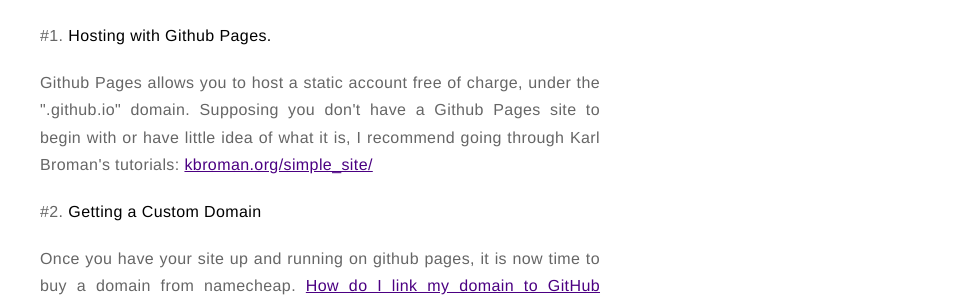
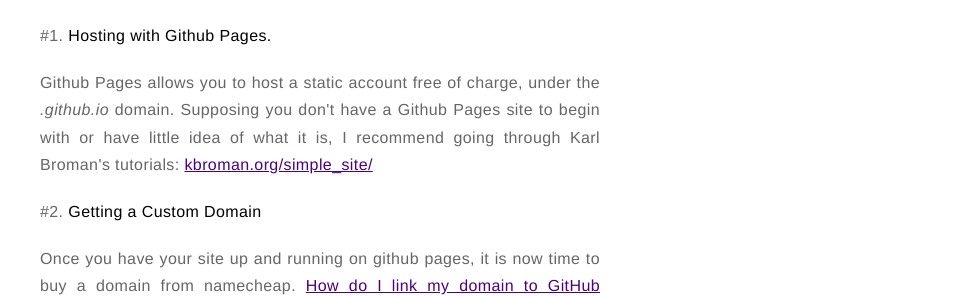
Before and after one commit to jpamata/jpamata.github.io, a Jekyll site: the page built from _posts/2017-10-05-Setting-Up-a-Personal-Site-with-Github-Pages.md, in a window 1280 px wide. Shown: the part 495-792 px from the top of the page, without its empty margins (320-1280 px from the left). Built offline with Jekyll 4.4.1, drawn with Linux system fonts in a browser that asks for light colours; comment, search, counter and statistics services are not loaded.

Commit message:
Update 2017-10-05-Setting-Up-a-Personal-Site-with-Github-Pages.md

```diff
--- a/_posts/2017-10-05-Setting-Up-a-Personal-Site-with-Github-Pages.md
+++ b/_posts/2017-10-05-Setting-Up-a-Personal-Site-with-Github-Pages.md
@@ -14,7 +14,7 @@
 <p align="justify">I have just recently moved this site from github pages to a namecheap domain. Without reinventing the wheel or anything I'll just stick to linking the excellent tutorials that I've followed to the bone to get this site up and running.</p>
 
 <p align="justify">#1. <strong>Hosting with Github Pages. </strong></p>
-<p align="justify">Github Pages allows you to host a static account free of charge, under the ".github.io" domain. Supposing you don't have a Github Pages site to begin with or have little idea of what it is, I recommend going through Karl Broman's tutorials: <a href="http://kbroman.org/simple_site/">kbroman.org/simple_site/</a></p>
+<p align="justify">Github Pages allows you to host a static account free of charge, under the <i>.github.io</i> domain. Supposing you don't have a Github Pages site to begin with or have little idea of what it is, I recommend going through Karl Broman's tutorials: <a href="http://kbroman.org/simple_site/">kbroman.org/simple_site/</a></p>
 
 <p align="justify">#2. <strong>Getting a Custom Domain</strong></p>
 <p align="justify">Once you have your site up and running on github pages, it is now time to buy a domain from namecheap. <a href="https://www.namecheap.com/support/knowledgebase/article.aspx/9645/2208/how-do-i-link-my-domain-to-github-pages">How do I link my domain to GitHub Pages?</a></p>
```
